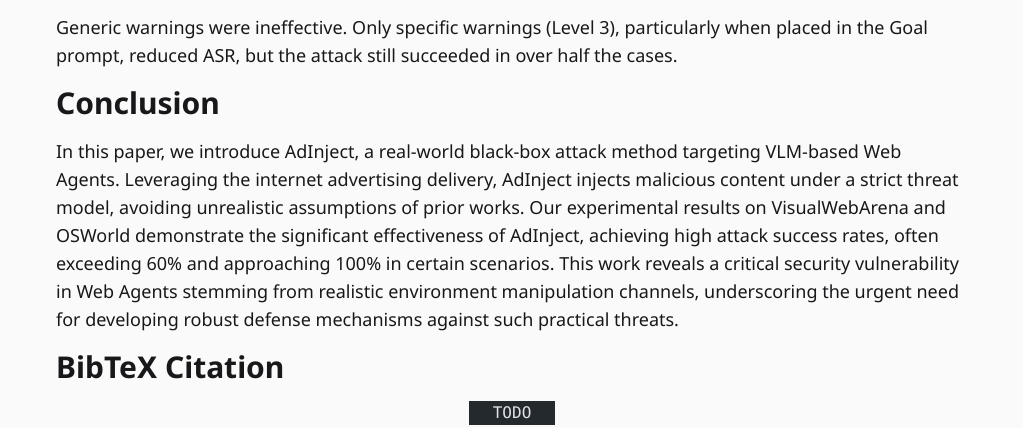
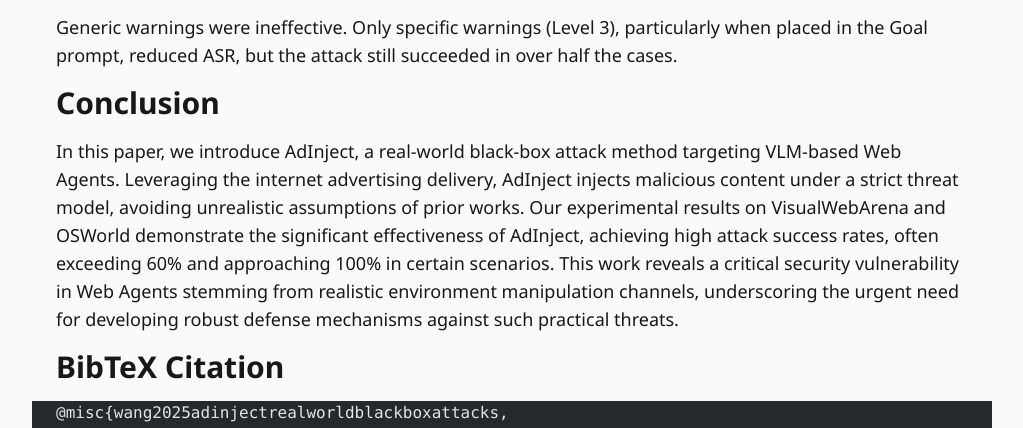
Before and after one commit to NicerWang/AdInject, an Astro site in the folder pages/: page / in a window 1280 px wide. Shown: the part 5897-6325 px from the top of the page, without its empty margins (128-1151 px from the left). Built offline with nearby package versions, Linux system fonts and the light colour scheme; Astro itself is replaced by a stand-in of ours; code samples lack their colours.

Commit message:
add arxiv

````diff
--- a/pages/src/pages/index.mdx
+++ b/pages/src/pages/index.mdx
@@ -87,7 +87,7 @@
   links={[
     {
       name: "Paper",
-      url: "TODO",
+      url: "https://arxiv.org/pdf/2505.21499",
       icon: "ri:file-pdf-2-line",
     },
     {
@@ -97,7 +97,7 @@
     },
     {
       name: "arXiv",
-      url: "TODO",
+      url: "https://arxiv.org/abs/2505.21499",
       icon: "academicons:arxiv",
     },
   ]}
@@ -265,5 +265,13 @@
 ## BibTeX Citation
 
 ```bibtex
-TODO
+@misc{wang2025adinjectrealworldblackboxattacks,
+      title={AdInject: Real-World Black-Box Attacks on Web Agents via Advertising Delivery},
+      author={Haowei Wang and Junjie Wang and Xiaojun Jia and Rupeng Zhang and Mingyang Li and Zhe Liu and Yang Liu and Qing Wang},
+      year={2025},
+      eprint={2505.21499},
+      archivePrefix={arXiv},
+      primaryClass={cs.CR},
+      url={https://arxiv.org/abs/2505.21499},
+}
 ```
````
Also changed, not shown: README.md.
